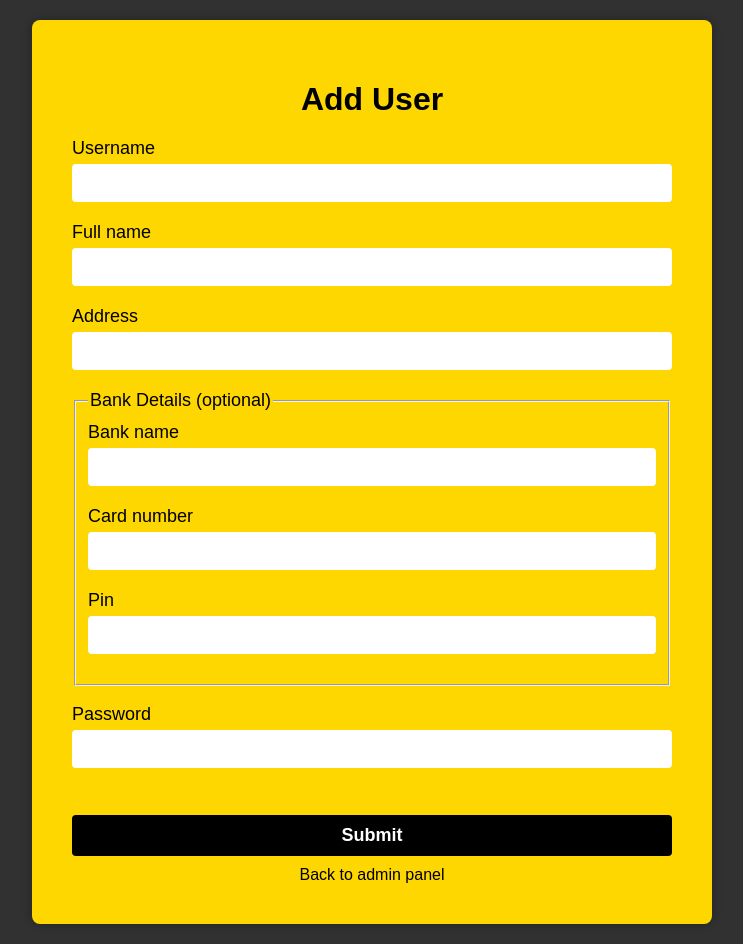
After one commit to Sanawar21/cep-oop, a Flask app: template templates/admin/add_user.html in a window 1280 px wide. The commit adds this page. Shown: the whole page, without its empty margins (268-1011 px from the left). Run offline with Flask 3, Linux system fonts and the light colour scheme; the template is opened without the code that fills it, so the values that code supplies are empty; parts of the project's set-up code (start-up, migrations or seed data) failed here and were passed over.

Commit message:
implement admin add user

```diff
--- a/app.py
+++ b/app.py
@@ -15,6 +15,9 @@ all_products = database.get_products()
 cart = Cart.null()
 account = None
 
+# TODO: Work on removing redundancy by creating functions that return html templates as strings and then reuse them.
+# TODO: Scroll the submit button into view when a form is submitted in correctly to focus on the error.
+#       use a focus.
 
 # when only_allow is called like this @only_allow(Admin), it will execute and
 # only then will the decorator be returned.
@@ -31,6 +34,7 @@ account = None
 # func = <decorator returned by only_allow(User)>(func)
 # and the above code will evaluate to
 # func = <decorated func>
+
 
 def only_allow(types_: list[type] | type):
     """
@@ -152,6 +156,67 @@ def add_admin():
         return completion("Admin added successfully.", url_for("admin"))
 
     return render_template("./admin/add_admin.html")
+
+
+@app.route('/add_user', methods=["GET", "POST"])
+@only_allow(Admin)
+@check_privilege
+def add_user():
+
+    template = "./admin/add_user.html"
+
+    if request.method == "POST":
+        username = request.form.get("username")
+        password = request.form.get("password")
+        full_name = request.form.get("full_name")
+        address = request.form.get('address')
+
+        bank_name = request.form.get("bank_name")
+        card_number = request.form.get("card_number")
+        pin = request.form.get("pin")
+
+        # for state management
+        context = {
+            "template_name_or_list": template,
+            "username": username,
+            "password": password,
+            "full_name": full_name,
+            "address": address,
+            "bank_name": bank_name,
+            "card_number": card_number,
+            "pin": pin,
+        }
+
+        if not username or not password or not full_name or not address:
+            return render_template(**context, error="All fields are required.")
+
+        if not authenticator.unique_username(username):
+            return render_template(**context, error="This username is taken.")
+
+        if not authenticator.validate_username(username):
+            return render_template(**context, error="Username cannot contain any special characters.")
+
+        if not authenticator.validate_password(password):
+            return render_template(**context, error="Password must be atleast 8 characters with a special character and a number.")
+
+        # handle bank details
+        bank_details = None
+
+        if card_number and bank_name and pin:
+            if not BankDetails.validate_card_number(card_number):
+                return render_template(**context, error="Card number must be 10 digits.")
+            if not BankDetails.validate_pin(pin):
+                return render_template(**context, error="Pin must be 4 digit long.")
+            bank_details = BankDetails(username, bank_name, card_number, pin)
+        else:
+            if card_number or bank_name or pin:
+                return render_template(**context, error="All bank details should be filled or left empty.")
+
+        authenticator.sign_up(username, password,
+                              full_name, address, bank_details)
+        return completion("User added successfully.", url_for("admin"))
+
+    return render_template("./admin/add_user.html")
 
 
 @app.route('/admin')
--- /dev/null
+++ b/templates/admin/add_user.html
@@ -0,0 +1,186 @@
+<!DOCTYPE html>
+<html lang="en">
+
+<head>
+  <meta charset="UTF-8">
+  <meta name="viewport" content="width=device-width, initial-scale=1.0">
+  <title>Add User</title>
+  <style>
+    a:hover {
+      text-decoration: none;
+      font-weight: 600;
+    }
+
+    body {
+      font-family: Arial, sans-serif;
+      background-color: rgb(49, 49, 49);
+      color: #ffffff;
+      margin: 0;
+      padding: 0;
+      display: flex;
+      justify-content: center;
+      align-items: center;
+    }
+
+    .checkout-container {
+      background-color: #FFD700;
+      border-radius: 8px;
+      box-shadow: 0 0 10px rgba(0, 0, 0, 0.3);
+      margin-top: 20px;
+      margin-bottom: 20px;
+      padding: 40px;
+      max-width: 600px;
+      width: 100%;
+    }
+
+    .checkout-title {
+      color: #000000;
+      text-align: center;
+      margin-bottom: 20px;
+    }
+
+    .form-label {
+      color: #000000;
+      font-size: large;
+      font-weight: 400;
+      display: block;
+      margin-bottom: 5px;
+    }
+
+    .form-input {
+      width: 100%;
+      padding: 10px;
+      border: none;
+      border-radius: 4px;
+      font-size: 16px;
+      background-color: #ffffff;
+      margin-bottom: 20px;
+      box-sizing: border-box;
+    }
+
+    .checkout-button {
+      background-color: #000000;
+      color: #ffffff;
+      font-size: large;
+      font-weight: bold;
+      border: none;
+      border-radius: 4px;
+      padding: 10px 20px;
+      cursor: pointer;
+      width: 100%;
+      transition: background-color 0.3s ease;
+      margin-top: 5px;
+    }
+
+    .checkout-button:hover {
+      background-color: #333333;
+    }
+
+    .back-link {
+      display: block;
+      margin-top: 10px;
+      text-align: center;
+      color: #000000;
+      text-decoration: none;
+    }
+
+    .no-margin {
+      margin-bottom: 0px;
+    }
+
+    #invisible {
+      visibility: hidden;
+    }
+
+    .incorrectPassword {
+      display: flex;
+      justify-content: center;
+      align-items: center;
+      color: red;
+      margin: 10px;
+    }
+
+    .error {
+      color: red;
+      text-align: center;
+      padding-bottom: 10px;
+      font-weight: 600;
+      font-style: italic;
+    }
+
+    .switch-method-row {
+      display: flex;
+      justify-content: space-evenly;
+      gap: 10px;
+    }
+
+    .switch-method-row a {
+      display: block;
+      margin-top: 10px;
+      text-align: center;
+      color: #000000;
+      text-decoration: none;
+    }
+
+    .switch-method-row a:hover {
+      font-weight: bold;
+
+
+    }
+
+    .active {
+      font-weight: bold;
+      pointer-events: none;
+      cursor: default;
+    }
+
+    .privilege-item {
+      display: block;
+      margin: 5px 0;
+    }
+
+    legend {
+      color: black;
+    }
+  </style>
+</head>
+
+<body>
+  <div class="checkout-container">
+    <h1 class="checkout-title">Add User</h1>
+    <form method="post" action="{{ url_for('add_user') }}">
+      <label class="form-label" for="username">Username</label>
+      <input class="form-input" type="text" id="username" name="username" value="{{username}}">
+
+      <label class="form-label" for="full_name">Full name</label>
+      <input class="form-input" type="text" id="full_name" name="full_name" value="{{full_name}}">
+
+      <label class="form-label" for="address">Address</label>
+      <input class="form-input" type="text" id="address" name="address" value="{{address}}">
+
+
+
+      <fieldset>
+        <legend class="form-label">Bank Details (optional)</legend>
+        <label class="form-label" for="bank_name">Bank name</label>
+        <input class="form-input" type="text" id="bank_name" name="bank_name" value="{{bank_name}}">
+
+        <label class="form-label" for="card_number">Card number</label>
+        <input class="form-input" type="text" id="card_number" name="card_number" value="{{card_number}}">
+
+        <label class="form-label" for="pin">Pin</label>
+        <input class="form-input" type="text" id="pin" name="pin" value="{{pin}}">
+
+      </fieldset>
+      <br>
+
+      <label class="form-label" for="password">Password</label>
+      <input class="form-input no-margin" type="password" id="password" name="password" value="">
+      <p class="error">{{ error }}</p>
+      <button class="checkout-button" type="submit">Submit</button>
+    </form>
+    <a class="back-link" href="{{ url_for('admin') }}">Back to admin panel</a>
+  </div>
+</body>
+
+</html>
--- a/templates/admin/admin.html
+++ b/templates/admin/admin.html
@@ -10,6 +10,10 @@
 <body>
     <h1>Admin Panel</h1>
     <a href="{{ url_for('add_admin') }}">Add admin</a>
+    <br>
+    <a href="{{ url_for('add_user') }}">Add user</a>
+    <br>
+    <a href="{{ url_for('add_product') }}">Add product</a>
 </body>
 
 </html>
```
